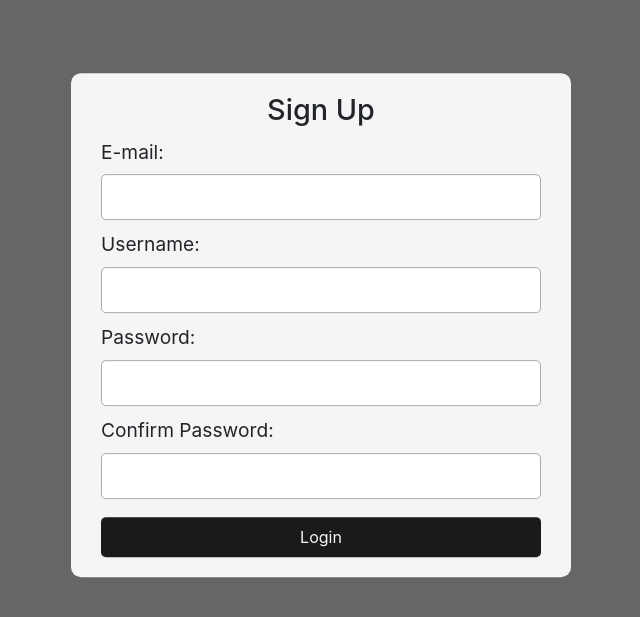
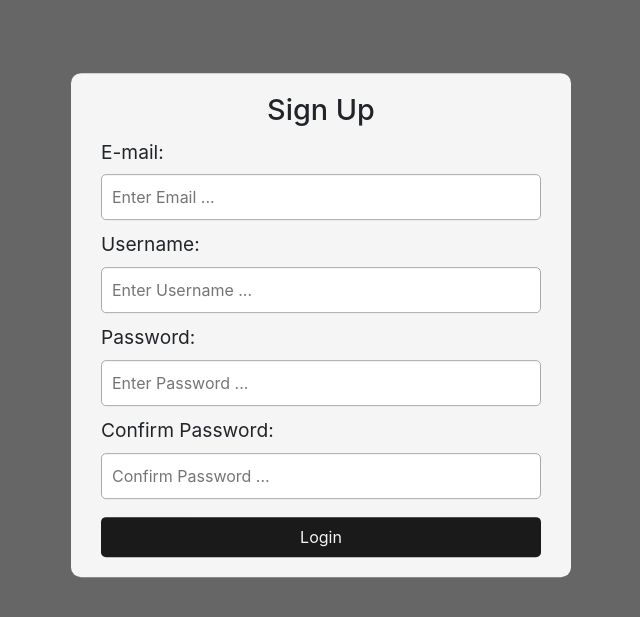
Before and after one commit to tobyrachner/Online-Chess, a Flask app: page /sign-up in a window 1280 px wide. Shown: the part 50-667 px from the top of the page, without its empty margins (319-959 px from the left). Run offline with Flask 3, Linux system fonts and the light colour scheme; some libraries are stand-ins or nearby versions.

Commit message:
minor design changes and vercel.json

```diff
--- a/website/static/styles/home.css
+++ b/website/static/styles/home.css
@@ -1,6 +1,6 @@
 .home-content {
     display: flex;
-    justify-content: space-between;
+    justify-content: space-around;
     align-items: center;
     margin: 30px 50px;
 }
--- a/website/templates/login.html
+++ b/website/templates/login.html
@@ -10,9 +10,9 @@
   <form method="POST">
     <fieldset>
       <label for="user">E-mail:</label>
-      <input id="email" name="email" type="email" class="email" required>
+      <input id="email" name="email" type="email" class="email" placeholder="Enter Email ..." required>
       <label for="password">Password:</label>
-      <input id="password" name="password" type="password" required>
+      <input id="password" name="password" type="password" placeholder="Enter Password ..." required>
       <button type="submit" class="submit">Login</button>
     </fieldset>
   </form>
--- a/website/templates/sign_up.html
+++ b/website/templates/sign_up.html
@@ -10,13 +10,13 @@
   <form method="POST">
     <fieldset>
       <label for="email">E-mail:</label>
-      <input id="email" name="email" type="email" class="email" required>
+      <input id="email" name="email" type="email" class="email" placeholder="Enter Email ..." required>
       <label for="username">Username:</label>
-      <input id="username" name="username" type="text" class="username" required>
+      <input id="username" name="username" type="text" class="username" placeholder="Enter Username ..." required>
       <label for="password1">Password:</label>
-      <input id="password1" name="password1" type="password" required>
+      <input id="password1" name="password1" type="password" placeholder="Enter Password ..." required>
       <label for="password2">Confirm Password:</label>
-      <input id="password2" name="password2" type="password" required>
+      <input id="password2" name="password2" type="password" placeholder="Confirm Password ..." required>
       <button type="submit" class="submit">Login</button>
     </fieldset>
   </form>
```
Also changed, not shown: website/templates/game.html (+7 -0 lines), website/templates/home.html (+4 -5 lines), vercel.json (added).
